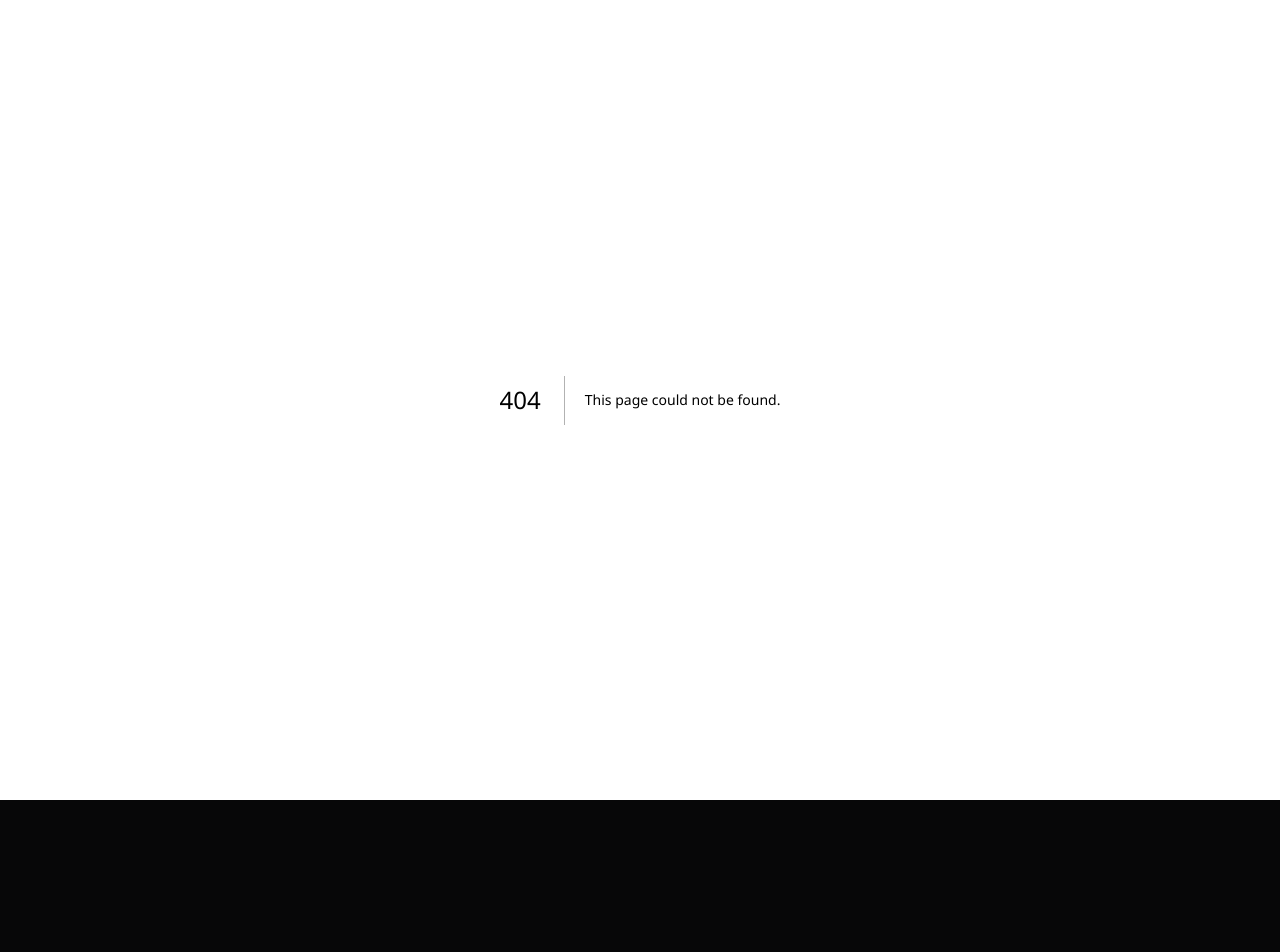
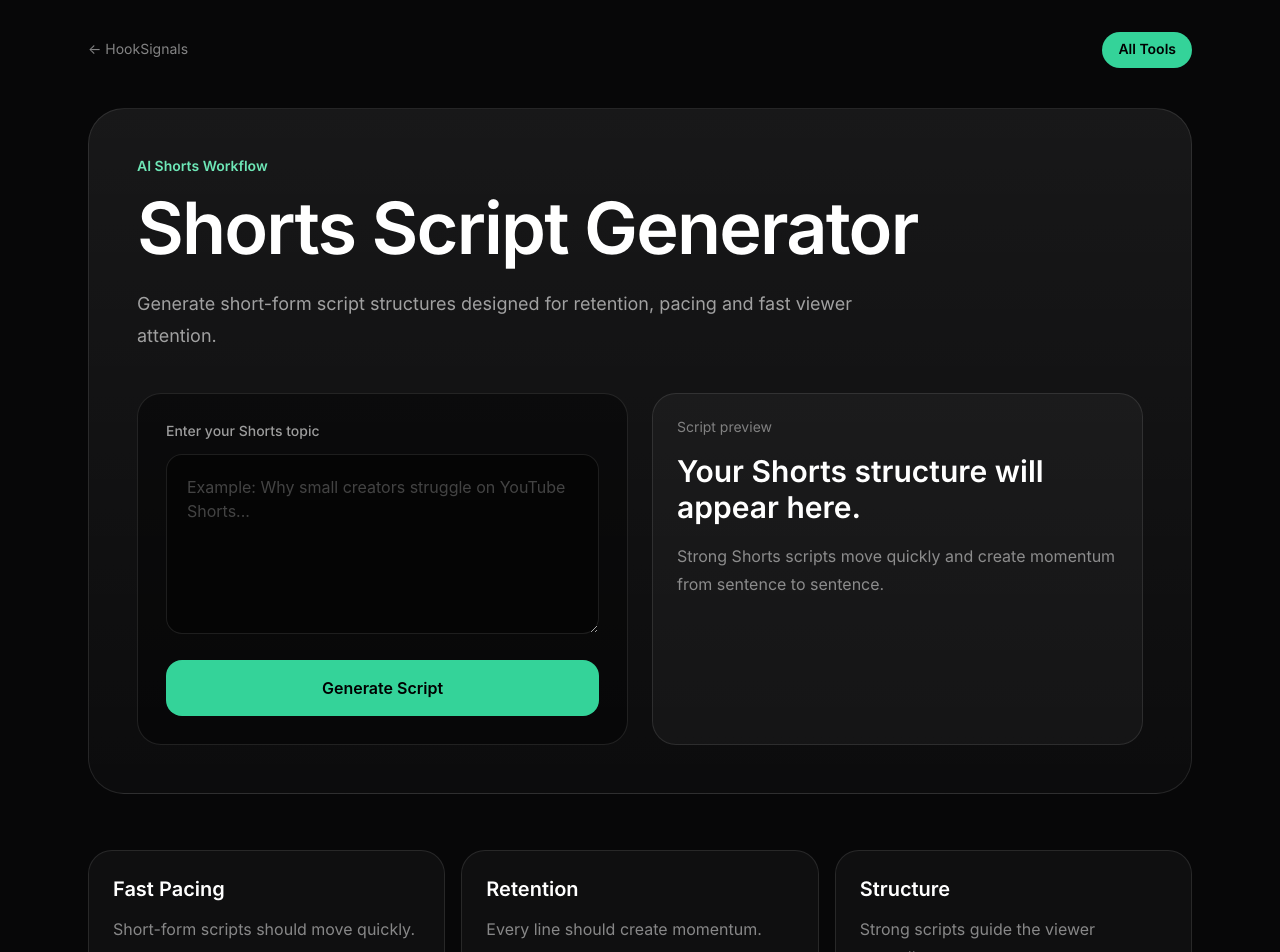
Before and after one commit to ValeBid/-hooksignals-site, a Next.js app: page /shorts-script-generator in a window 1280 px wide. Before the commit this address had no page. Shown: the top 952 px of the page. Before the commit the page ends 800 px from the top, so only its background shows below. Built offline with nearby package versions, Linux system fonts and the light colour scheme.

Commit message:
Create page.tsx

```diff
--- /dev/null
+++ b/app/shorts-script-generator/page.tsx
@@ -0,0 +1,160 @@
+"use client";
+
+import { useState } from "react";
+
+function generateScript(topic: string) {
+  return [
+    `Most creators misunderstand ${topic.toLowerCase()}.`,
+    `The real problem is not what people think.`,
+    `Here is the simple shift that changes results fast.`,
+    `Try this before posting your next Short.`,
+  ];
+}
+
+export default function ShortsScriptGeneratorPage() {
+  const [topic, setTopic] = useState("");
+  const [script, setScript] = useState<string[]>([]);
+  const [loading, setLoading] = useState(false);
+
+  function handleGenerate() {
+    if (!topic.trim()) return;
+
+    setLoading(true);
+
+    setTimeout(() => {
+      setScript(generateScript(topic));
+      setLoading(false);
+    }, 700);
+  }
+
+  return (
+    <main className="min-h-screen bg-[#070708] text-white">
+      <section className="mx-auto max-w-6xl px-6 py-8">
+        <nav className="mb-10 flex items-center justify-between">
+          <a href="/" className="text-sm text-white/50">
+            ← HookSignals
+          </a>
+
+          <a
+            href="/tools"
+            className="rounded-full bg-emerald-400 px-4 py-2 text-sm font-semibold text-black"
+          >
+            All Tools
+          </a>
+        </nav>
+
+        <section className="rounded-[36px] border border-white/10 bg-gradient-to-b from-white/[0.07] to-white/[0.025] p-7 md:p-12">
+          <p className="mb-4 text-sm font-semibold text-emerald-300">
+            AI Shorts Workflow
+          </p>
+
+          <h1 className="max-w-5xl text-5xl font-semibold tracking-tight md:text-7xl">
+            Shorts Script Generator
+          </h1>
+
+          <p className="mt-6 max-w-3xl text-lg leading-8 text-white/60">
+            Generate short-form script structures designed for retention,
+            pacing and fast viewer attention.
+          </p>
+
+          <div className="mt-10 grid gap-6 lg:grid-cols-[1fr_1fr]">
+            <div className="rounded-3xl border border-white/10 bg-black/40 p-5 md:p-7">
+              <label className="mb-3 block text-sm font-medium text-white/60">
+                Enter your Shorts topic
+              </label>
+
+              <textarea
+                value={topic}
+                onChange={(e) => setTopic(e.target.value)}
+                placeholder="Example: Why small creators struggle on YouTube Shorts..."
+                className="min-h-[180px] w-full rounded-2xl border border-white/10 bg-[#050505] p-5 text-base text-white outline-none placeholder:text-white/25"
+              />
+
+              <button
+                onClick={handleGenerate}
+                className="mt-5 w-full rounded-2xl bg-emerald-400 px-7 py-4 font-semibold text-black"
+              >
+                {loading ? "Generating..." : "Generate Script"}
+              </button>
+            </div>
+
+            <div className="rounded-3xl border border-white/10 bg-white/[0.035] p-6">
+              {!loading && script.length === 0 && (
+                <div>
+                  <p className="text-sm text-white/45">
+                    Script preview
+                  </p>
+
+                  <h2 className="mt-4 text-3xl font-semibold">
+                    Your Shorts structure will appear here.
+                  </h2>
+
+                  <p className="mt-4 leading-7 text-white/50">
+                    Strong Shorts scripts move quickly and create momentum from
+                    sentence to sentence.
+                  </p>
+                </div>
+              )}
+
+              {loading && (
+                <div>
+                  <p className="text-sm text-emerald-300">
+                    Building your Shorts script...
+                  </p>
+
+                  <div className="mt-6 space-y-3">
+                    <div className="h-3 w-full animate-pulse rounded-full bg-white/10" />
+                    <div className="h-3 w-5/6 animate-pulse rounded-full bg-white/10" />
+                    <div className="h-3 w-2/3 animate-pulse rounded-full bg-white/10" />
+                  </div>
+                </div>
+              )}
+
+              {script.length > 0 && (
+                <div>
+                  <p className="mb-4 text-sm font-semibold text-emerald-300">
+                    Generated script
+                  </p>
+
+                  <div className="space-y-4">
+                    {script.map((line, index) => (
+                      <div
+                        key={index}
+                        className="rounded-2xl border border-white/10 bg-black/35 p-5 leading-7 text-white/75"
+                      >
+                        {line}
+                      </div>
+                    ))}
+                  </div>
+
+                  <a
+                    href="/hook-improver"
+                    className="mt-6 inline-block rounded-2xl bg-white px-6 py-3 font-semibold text-black"
+                  >
+                    Improve Hooks
+                  </a>
+                </div>
+              )}
+            </div>
+          </div>
+        </section>
+
+        <section className="mt-14 grid gap-4 md:grid-cols-3">
+          {[
+            ["Fast Pacing", "Short-form scripts should move quickly."],
+            ["Retention", "Every line should create momentum."],
+            ["Structure", "Strong scripts guide the viewer naturally."],
+          ].map(([title, desc]) => (
+            <div
+              key={title}
+              className="rounded-3xl border border-white/10 bg-white/[0.035] p-6"
+            >
+              <h2 className="text-xl font-semibold">{title}</h2>
+              <p className="mt-3 leading-7 text-white/50">{desc}</p>
+            </div>
+          ))}
+        </section>
+      </section>
+    </main>
+  );
+}
```
